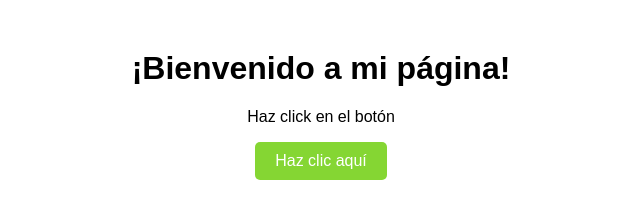
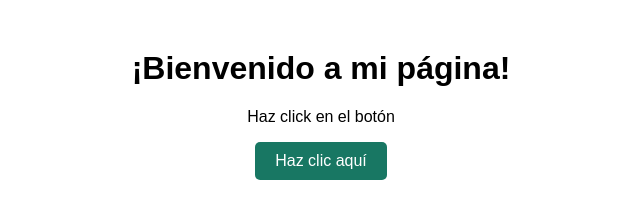
Before and after one commit to HugoLuraCare/Google, a plain HTML site: page index.html in a window 1280 px wide. In both pictures the pointer is over the button "Haz clic aquí". Shown: the whole page, without its empty margins (319-959 px from the left). Drawn offline with Linux system fonts and the light colour scheme.

Commit message:
Update index.html

```diff
--- a/index.html
+++ b/index.html
@@ -2,16 +2,16 @@
 <html lang="en">
 <head>
   <!-- Google Tag Manager -->
-<script>(function(w,d,s,l,i){w[l]=w[l]||[];w[l].push({'gtm.start':
+  <script>(function(w,d,s,l,i){w[l]=w[l]||[];w[l].push({'gtm.start':
   new Date().getTime(),event:'gtm.js'});var f=d.getElementsByTagName(s)[0],
   j=d.createElement(s),dl=l!='dataLayer'?'&l='+l:'';j.async=true;j.src=
   'https://www.googletagmanager.com/gtm.js?id='+i+dl;f.parentNode.insertBefore(j,f);
   })(window,document,'script','dataLayer','GTM-T2CDC2DR');</script>
   <!-- End Google Tag Manager -->
+
   <meta charset="UTF-8">
   <meta name="viewport" content="width=device-width, initial-scale=1.0">
   <title>Página con Botón</title>
-
 
   <style>
     body {
@@ -29,15 +29,16 @@
       cursor: pointer;
     }
     button:hover {
-      background-color: #85d633;
+      background-color: #187763;
     }
   </style>
 </head>
 <body>
   <!-- Google Tag Manager (noscript) -->
-<noscript><iframe src="https://www.googletagmanager.com/ns.html?id=GTM-T2CDC2DR"
+  <noscript><iframe src="https://www.googletagmanager.com/ns.html?id=GTM-T2CDC2DR"
   height="0" width="0" style="display:none;visibility:hidden"></iframe></noscript>
   <!-- End Google Tag Manager (noscript) -->
+
   <h1>¡Bienvenido a mi página!</h1>
   <p>Haz click en el botón </p>
   <button onclick="alert('¡Botón clickeado!')">Haz clic aquí</button>
```
